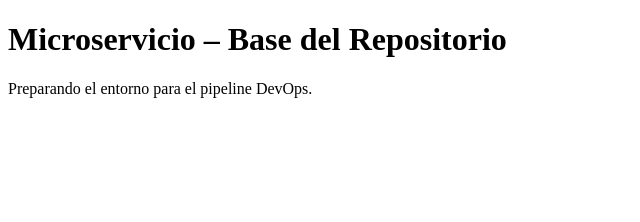
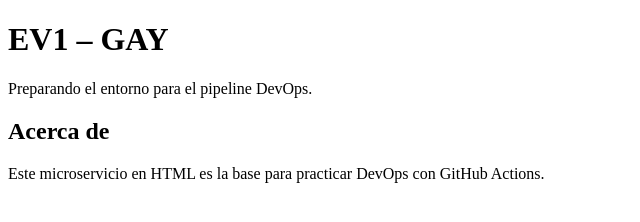
Before and after one commit to baastian23/EV1-repo, a plain HTML site: page MiCaso.html in a window 1280 px wide. Shown: the whole page, without its empty margins (0-640 px from the left). Drawn offline with Linux system fonts and the light colour scheme.

Commit message:
feat:Se agrega sección Acerca de

```diff
--- a/MiCaso.html
+++ b/MiCaso.html
@@ -6,7 +6,12 @@
   <title>Microservicio (Base HTML)</title>
 </head>
 <body>
-  <h1>Microservicio – Base del Repositorio</h1>
+  <h1>EV1 – GAY</h1>
   <p>Preparando el entorno para el pipeline DevOps.</p>
+  <section>
+  <h2>Acerca de</h2>
+  <p>Este microservicio en HTML es la base para practicar DevOps con GitHub Actions.</p>
+</section>
+
 </body>
 </html>
```
